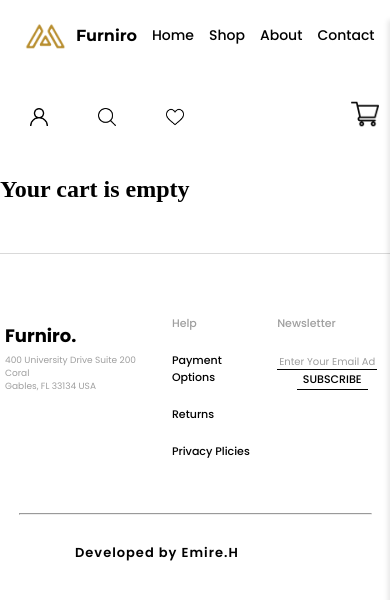
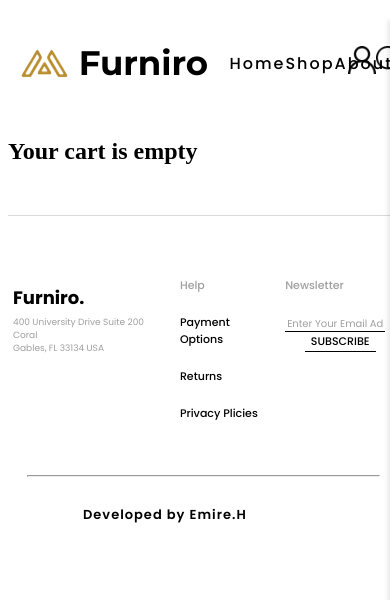
Before and after one commit to EmireHaouas/furniro, a React (Vite) app in the folder furniro/: page /furniro/checkout in a window 390 px wide. Shown: the top 600 px of the page. Built offline with nearby package versions, Linux system fonts and the light colour scheme.

Commit message:
change header for a more responsivity

```diff
--- a/furniro/src/Components/Global/Header.css
+++ b/furniro/src/Components/Global/Header.css
@@ -1,47 +1,31 @@
-body{
-    margin: 0;
+a{
+    text-decoration: none;
+}
+.icons{
+    width: 28px;
+    height: 28px;
+}
+.logo_Link{
+    display: flex;
+    flex-direction: row;
+    align-items: center;
 }
 .logo{
     width: 50px;
     height: 32px;
 }
-.test{
+.logo_Name{
+    font-family: 'Montserrat', sans-serif;
+    color: #000000;
+    font-size: 34px;
+    margin-left: 10px;
+}
+header{
+    width: 100%;
     display: flex;
     flex-direction: row;
     align-items: center;
-}
-.header{
-    display: flex;
-    flex-direction: row;
-    align-items: center;
-    justify-content: space-between;
-    width: 100%;
-    background-color: #ffffff;
-    margin-top: 10px;
-
-}
-
-.nav_Bar{
-    display: flex;
-    flex-direction: row;
     justify-content: space-around;
-    font-family: 'Poppins', sans-serif;
-    color: #000000;
-}
-.icons{
-    width: 28px;
-    height: 28px;
-    margin-right: 20px;
-    cursor: pointer;
-}
-.icons_Nav{
-    display: flex;
-    flex-direction: row;
-    justify-content: space-between;
-    margin-right: 50px;
-}
-a{
-    text-decoration: none;
 }
 a:hover {
     color: inherit;
@@ -51,205 +35,56 @@ a:hover {
   a:active{
     transform: scale(1.1);
   }
-a.logo_Link{
+  a.logo_Link{
     color: initial;
     text-decoration: initial;
     transform: initial;
+  }
+.icons_Nav{
     display: flex;
     flex-direction: row;
-    align-items: center;
+    justify-content: space-evenly;
+    width: 10%;
+
 }
-.logo_Pack{
+.test{
     display: flex;
     flex-direction: row;
-    align-items: center;
-    margin-right: 350px;
-    margin-left: 50px;
-    cursor: pointer;
-    transition: none;
-
 }
-
-
 .home_Nav{
-    margin-right: 40px;
     font-size: 16px;
     color: #000000;
     font-weight: 500;
     font-family: 'poppins', sans-serif;
+    letter-spacing: 2px;
+
 }
 .shop_Nav{
-    margin-right: 40px;
     font-size: 16px;
     color: #000000;
     font-weight: 500;
     font-family: 'poppins', sans-serif;
+    letter-spacing: 2px;
+
 }
 .about_Nav{
-    margin-right: 40px;
     font-size: 16px;
     color: #000000;
     font-weight: 500;
     font-family: 'poppins', sans-serif;
+    letter-spacing: 2px;
+
 }
 .contact_Nav{
     font-size: 16px;
     color: #000000;
     font-weight: 500;
     font-family: 'poppins', sans-serif;
+    letter-spacing: 2px;
 }
-.logo_Name{
-    font-family: 'Montserrat', sans-serif;
-    font-size: 34px;
-    margin-left: 10px;
+nav{
+    width: 25%;
+    display: flex;
+    flex-direction: row;
+    justify-content: space-around;
 }
-.user_Icon{
-    margin-right: 20px;
-}
-.search_Icon{
-    margin-right: 20px;
-}
-.about_Icon{
-    margin-right: 20px;
-}
-.cart-icon-img{
-    margin-top: 0px;
-}
-/*@media (max-width: 835px) {
-    @media (max-width: 480px) {
-      @media  (max-width: 1195px) {*/
-
-@media (max-width: 480px){
-    .logo{
-        width: 42px;
-        height: 28px;
-    }
-    .logo_Name{
-        font-size: 16px;
-        margin-right: 15px;
-    }
-    .home_Nav{
-        margin-right: 20px;
-        font-size: 14px;
-    }
-    .shop_Nav{
-        margin-right: 20px;
-        font-size: 14px;
-    }
-    .about_Nav{
-        margin-right: 20px;
-        font-size: 14px;
-    }
-    .contact_Nav{
-        font-size: 14px;
-    }
-    .icons{
-        width: 18px;
-        height: 18px;
-        margin-right: 10px;
-        margin-left: 40px;
-        margin-top: 47px;
-    }
-    .header{
-        flex-direction:column ;
-    }
-    .test{
-        display: flex;
-        flex-direction: row;
-        align-items: center;
-        width: 100%;
-        padding-right: 40px;
-        padding-left: 20px;
-        margin-right: 10px;
-    }
-   .icons_Nav{
-    margin-right: 25px;
-   }
-    .logo_Pack{
-        margin-right: 0px;
-        margin-left: 24px;
-    }
-    .home_Nav{
-        font-size: 15px;
-        margin-right: 25px;
-    }
-    .shop_Nav{
-        font-size: 15px;
-        margin-right: 25px;
-    }
-    .about_Nav{
-        font-size: 15px;
-        margin-right: 25px;
-    }
-    .contact_Nav{
-        font-size: 15px;
-    }
-    .icons_Nav{
-        padding-bottom: 30px;
-    }
-    .shopping-cart-icon{
-        width: 24px;
-        height: 24px;
-        margin-left: 157px;
-    }
-
-}
-@media (max-width: 430px){
-    .about_Nav{
-        margin-right: 20px;
-
-    }
-    .shop_Nav{
-        margin-right: 20px;
-
-    }
-    .home_Nav{
-        margin-right: 20px;
-    }
-
-}
-@media (max-width: 406px){
-    .about_Nav{
-        margin-right: 15px;
-
-    }
-    .shop_Nav{
-        margin-right: 15px;
-
-    }
-    .home_Nav{
-        margin-right: 15px;
-    }
-
-}
-@media (max-width: 400px){
-    .about_Nav{
-        margin-right: 15px;
-        font-size: 14px;
-
-    }
-    .shop_Nav{
-        margin-right: 15px;
-        font-size: 14px;
-
-    }
-    .home_Nav{
-        margin-right: 15px;
-        font-size: 14px;
-    }
-    .contact_Nav{
-        font-size: 14px;
-    }
-
-}
-@media (max-width: 379px){
-    .test{
-        flex-direction: column;
-    }
-    .shopping-cart-icon{
-        margin-left: 65px;
-        top: 124px;
-    }
-
-
-}
--- a/furniro/src/Components/Global/Header.jsx
+++ b/furniro/src/Components/Global/Header.jsx
@@ -10,16 +10,16 @@ import ShoppingCart from './ShoppingCart';
 const Header = () => {
     return (
         <header className="header">
-            <div className="test">
 
-                <div className="logo_Pack">
+
+
                 <Link to="/" className="logo_Link">
 
                     <img className="logo" alt="logo" src={logo} />
 
                     <p className="logo_Name">Furniro</p>
                     </Link>
-                </div>
+
 
                 <nav className="nav_Bar">
                     <Link to="/" className="home_Nav">Home</Link>
@@ -27,7 +27,7 @@ const Header = () => {
                     <Link to="/about" className="about_Nav">About</Link>
                     <Link to="/contact" className="contact_Nav">Contact</Link>
                 </nav>
-            </div>
+
             <div className="icons_Nav">
                 <img className="icons" src={user_Icon} alt="User Icon" />
                 <img className="icons" src={search_Icon} alt="Search Icon" />
```
